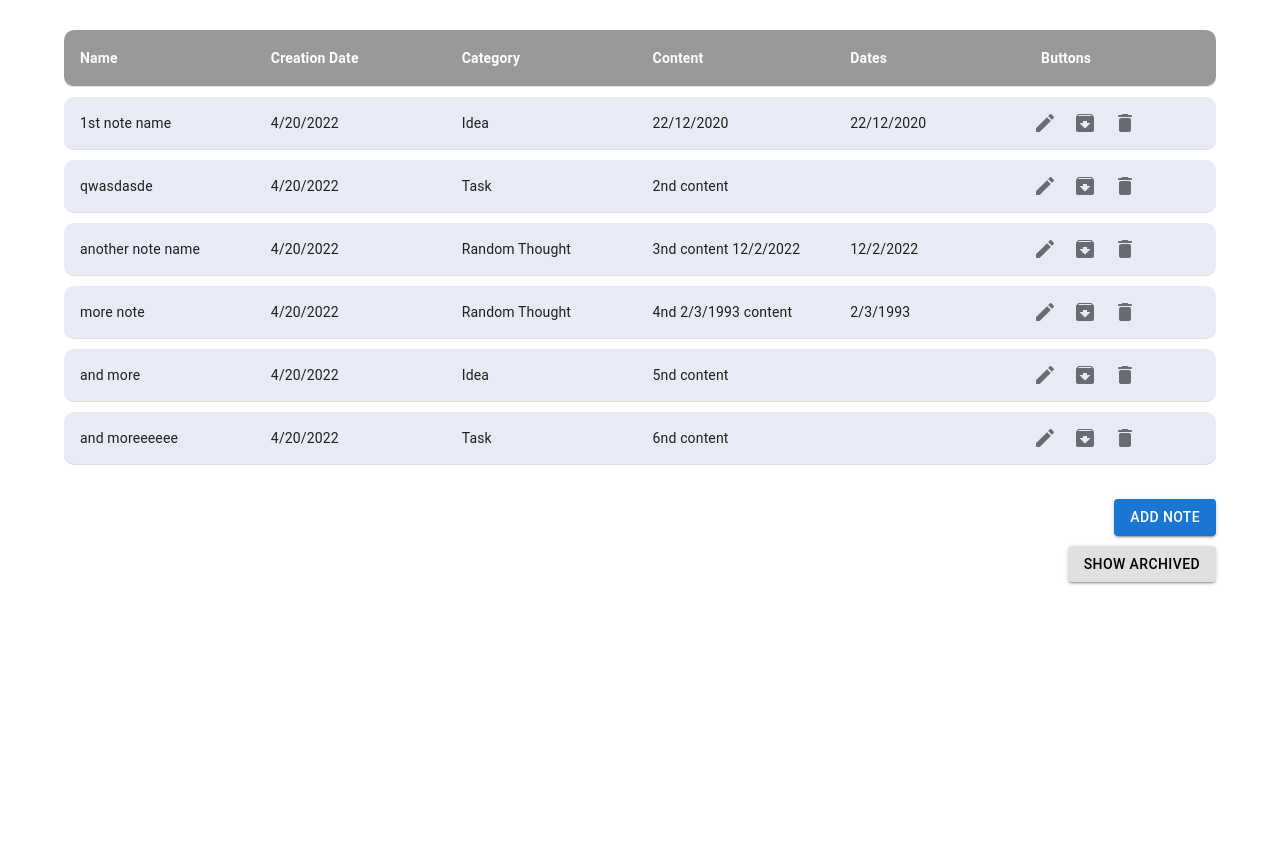
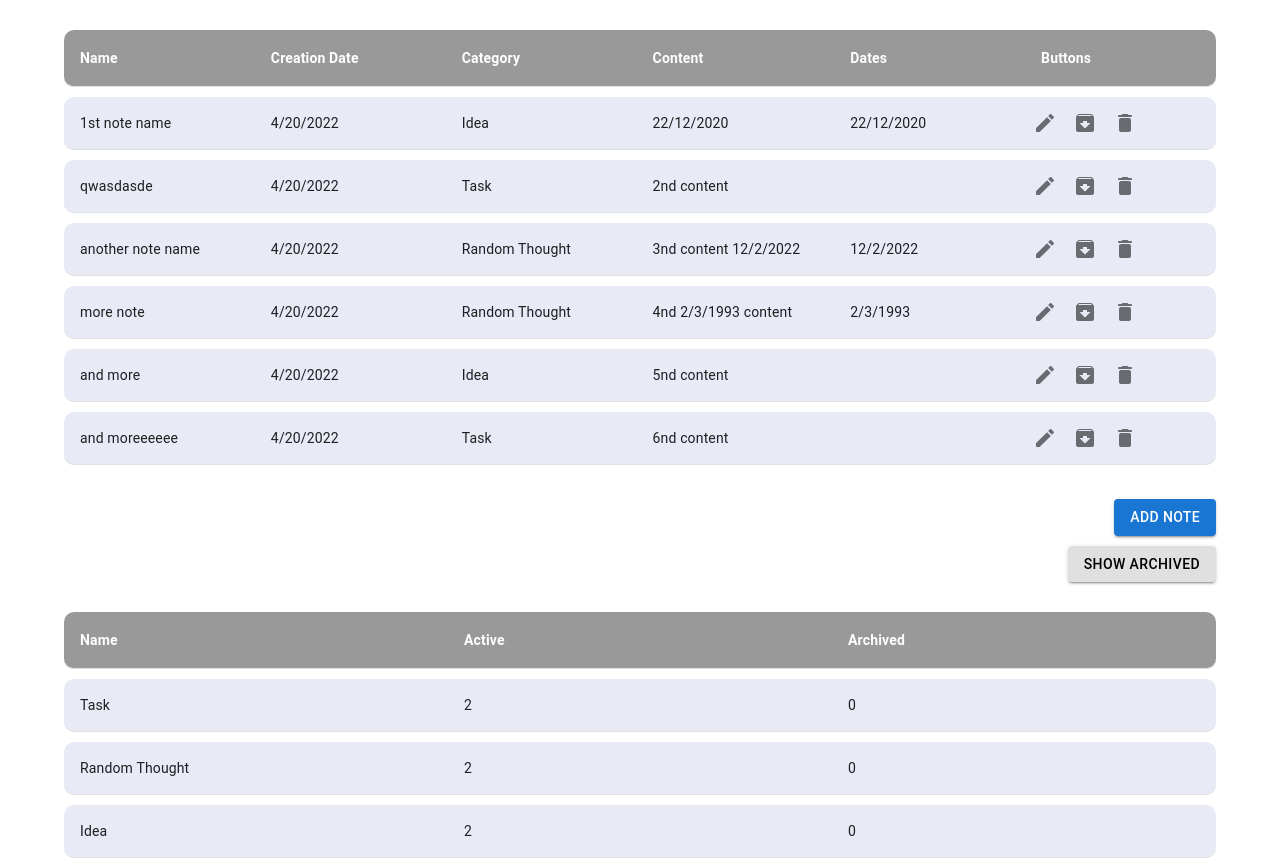
Before and after one commit to Roman-Peretiatko/hometask-react, a React (Create React App) app: page / in a window 1280 px wide. Before the commit the page ends 800 px from the top, so only its background shows below. Built offline with nearby package versions, Linux system fonts and the light colour scheme.

Commit message:
added categories amount view

```diff
--- a/src/App.tsx
+++ b/src/App.tsx
@@ -5,6 +5,7 @@ import AddNoteForm from "./components/AddNoteForm";
 import NotesList from "./components/NotesList";
 import EditNoteForm from "./components/EditNoteForm";
 import ArchivedNotesList from "./components/ArchivedNotesList";
+import CategoiesStatsList from "./components/CategoiesStatsList";
 
 
 function App() {
@@ -18,6 +19,7 @@ function App() {
             <EditNoteForm/>
             <ArchivedNotesList />
 
+            <CategoiesStatsList />
         </Container>
     );
 }
--- a/src/components/AddNoteForm.tsx
+++ b/src/components/AddNoteForm.tsx
@@ -53,7 +53,6 @@ const AddNoteForm = () => {
             content: data.content,
             dates: getAllDates(data.content)
         }
-        console.log(newNote)
         dispatch({type: NoteActionTypes.CREATE_NOTE, payload: newNote })
         setOpen(false)
     }
--- /dev/null
+++ b/src/components/CategoiesStatsList.tsx
@@ -0,0 +1,31 @@
+import React from 'react';
+import TableDraft from "./TableDraft";
+import {useTypedSelector} from "../hooks/useTypedSelector";
+
+const CategoiesStatsList: React.FC = () => {
+
+    let {categoriesList, activeNotes, archivedNotes} = useTypedSelector(state => state.note)
+
+    const getActiveAmount = (categoryIndex: number): number => {
+        const active = activeNotes.filter(note => {
+            if (note.category === categoryIndex) return note
+        }).length
+        return active
+    }
+    const getArchivedAmount = (categoryIndex: number): number => {
+        const archived = archivedNotes.filter(note => {
+            if (note.category === categoryIndex) return note
+        }).length
+        return archived
+    }
+
+    const categoriesBody = [...categoriesList.map((category, index) => {
+        return {categoryName: category, active: getActiveAmount(index), archived: getArchivedAmount(index)}
+    })]
+
+    return (
+        <TableDraft headings={['Name', 'Active', 'Archived']} body={categoriesBody} flag={'categories'}/>
+    );
+};
+
+export default CategoiesStatsList;
--- a/src/components/TableDraft.tsx
+++ b/src/components/TableDraft.tsx
@@ -98,7 +98,7 @@ const TableDraft: React.FC<TableDraftProps> = ({
                                         )
                                     }
                                 })}
-                                {bodyItem?.id && bodyItem.isActive ? <TableCell style={{padding: 0}}>
+                                {bodyItem?.id ? ( bodyItem.isActive ? <TableCell style={{padding: 0}}>
                                         <IconButton onClick={() => editNote?.(bodyItem)}>
                                             <EditRounded></EditRounded>
                                         </IconButton>
@@ -113,6 +113,8 @@ const TableDraft: React.FC<TableDraftProps> = ({
                                     <TableCell>
                                         <Button onClick={() => unarchiveNote?.(bodyItem.id)}>Unarchive</Button>
                                     </TableCell>
+                                ):
+                                <></>
                                 }
                             </TableRow>
                         )
```
